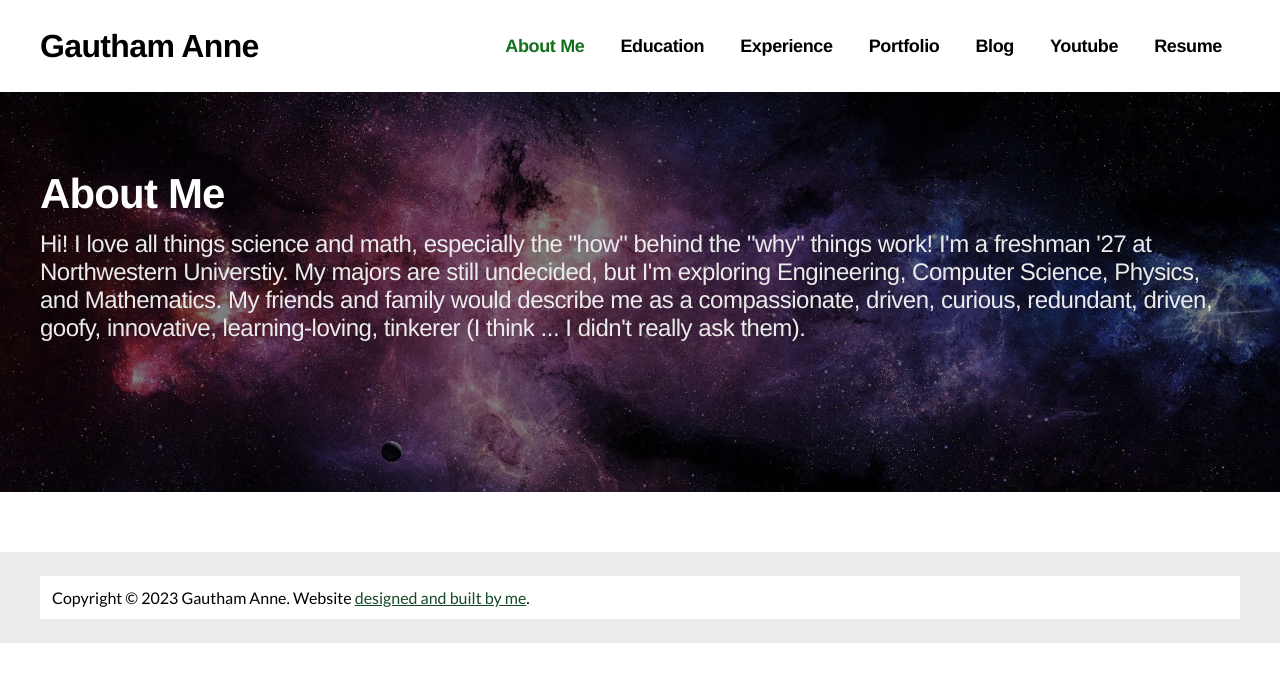
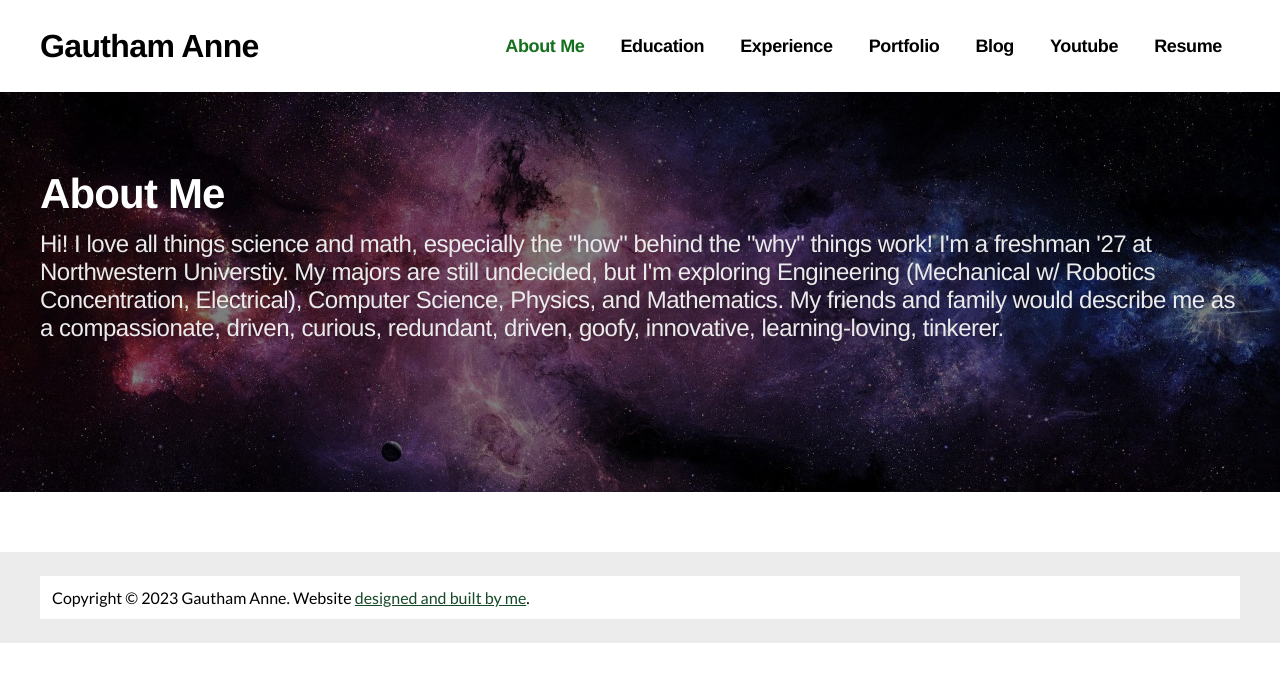
Before and after one commit to annegautham/annegautham.github.io, a Jekyll site: the page built from aboutme/index.md, in a window 1280 px wide. Shown: the top 682 px of the page. Built offline with Jekyll 4.4.1, drawn with Linux system fonts in a browser that asks for light colours; some web fonts are replaced.

Commit message:
Update index.md

```diff
--- a/aboutme/index.md
+++ b/aboutme/index.md
@@ -1,7 +1,7 @@
 ---
 layout: splashpage
 title: "About Me"
-description: Hi! I love all things science and math, especially the "how" behind the "why" things work! I'm a freshman '27 at Northwestern Universtiy. My majors are still undecided, but I'm exploring Engineering, Computer Science, Physics, and Mathematics. My friends and family would describe me as a compassionate, driven, curious, redundant, driven, goofy, innovative, learning-loving, tinkerer (I think ... I didn't really ask them).
+description: Hi! I love all things science and math, especially the "how" behind the "why" things work! I'm a freshman '27 at Northwestern Universtiy. My majors are still undecided, but I'm exploring Engineering (Mechanical w/ Robotics Concentration, Electrical), Computer Science, Physics, and Mathematics. My friends and family would describe me as a compassionate, driven, curious, redundant, driven, goofy, innovative, learning-loving, tinkerer.
 ---
 <!--
 {% include card.html
```
